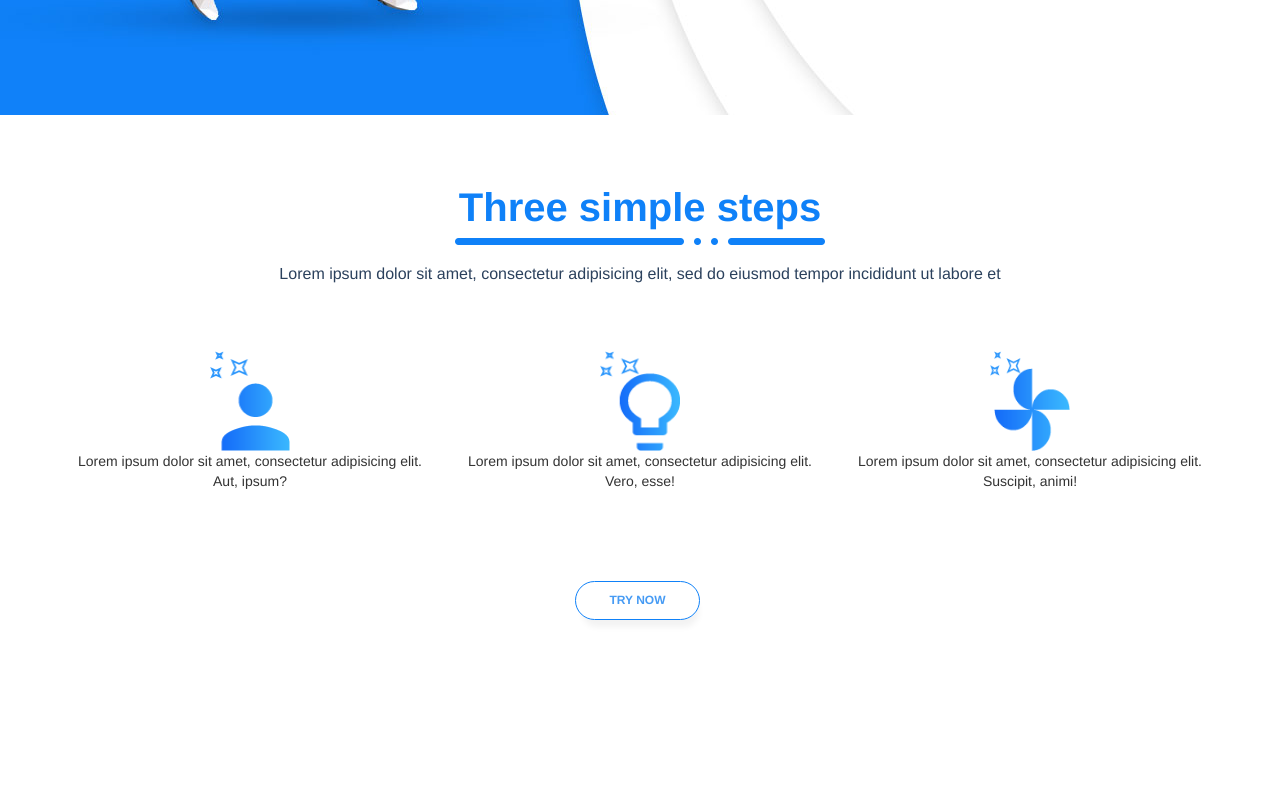
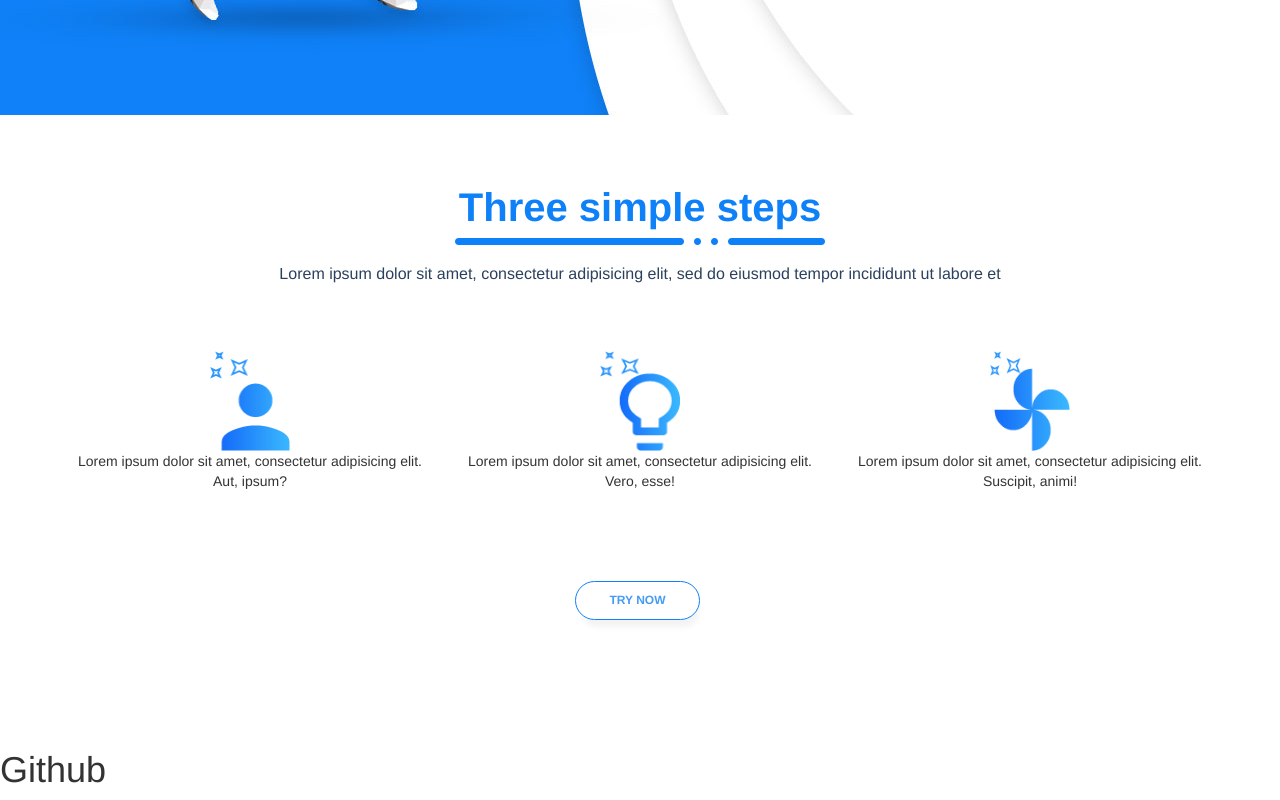
Before and after one commit to foysal-ahamed/geomatry, a plain HTML site: page index.html in a window 1280 px wide. Shown: the part 585-1385 px from the top of the page. Before the commit the page ends 1335 px from the top, so only its background shows below. Drawn offline with Linux system fonts and the light colour scheme.

Commit message:
Index Hanged

```diff
--- a/index.html
+++ b/index.html
@@ -74,6 +74,11 @@
     </div>
   </div>
 
+  <!-- NEW GITHUB REPROSETORY -->
+  <div class="github">
+    <h1>Github</h1>
+  </div>
+
   <script src="./js/jquery-3.2.1.min.js"></script>
   <script src="./js/bootstrap.min.js"></script>
 </body>
--- a/style.css
+++ b/style.css
@@ -1,6 +1,7 @@
 body {
   transition: all 1s ease-in-out;
 }
+
 
 .bg {
   background-image: url(./img/banner.jpg);
```
